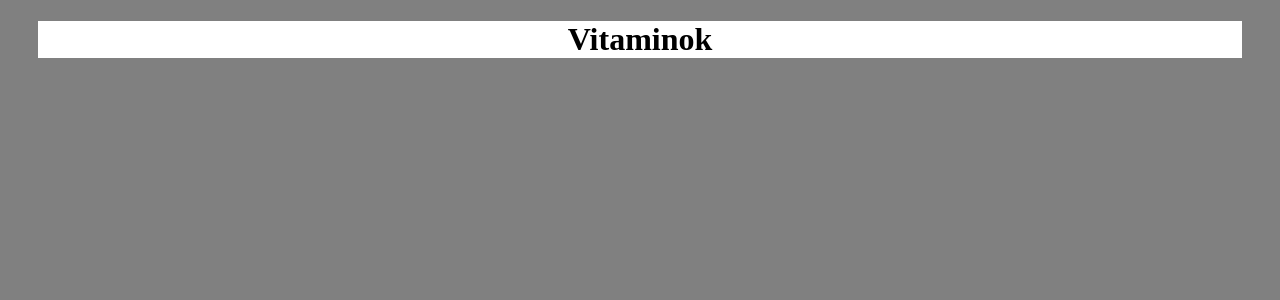
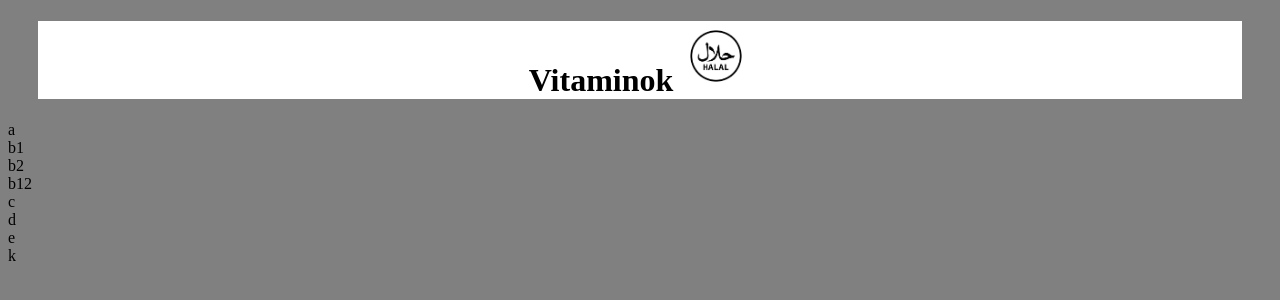
Before and after one commit to feerenc/vitamin, a plain HTML site: page index.html in a window 1280 px wide. Drawn offline with Linux system fonts and the light colour scheme.

Commit message:
weblapstruktúra alapok létrehozása

```diff
--- a/index.html
+++ b/index.html
@@ -8,7 +8,31 @@
 </head>
 <body>
     <div id="cim">
-        <h1>Vitaminok <iamg src="halal.jpg" alt="halal" width="70"></h1>
+        <h1>Vitaminok <img src="halal.jpg" alt="halal" width="70"></h1>
+    </div>
+    <div id="vitamin">
+        a
+    </div>
+    <div id="vitamin">
+        b1
+    </div>
+    <div id="vitamin">
+        b2
+    </div>
+    <div id="vitamin">
+        b12
+    </div>
+    <div id="vitamin">
+        c
+    </div>
+    <div id="vitamin">
+        d
+    </div>
+    <div id="vitamin">
+        e
+    </div>
+    <div id="vitamin">
+        k
     </div>
 </body>
 </html>
```
